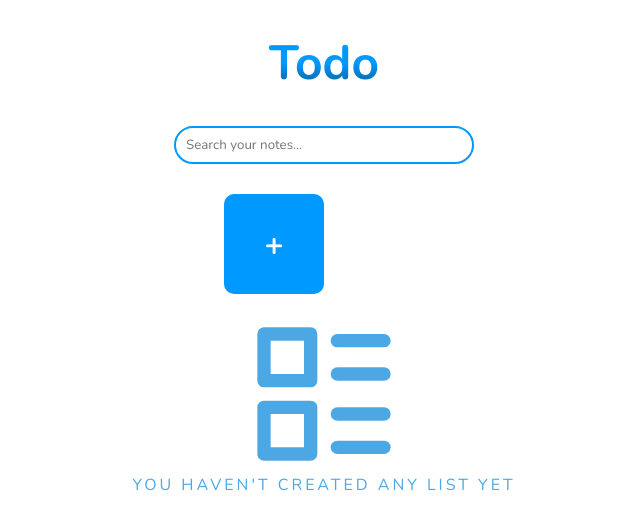
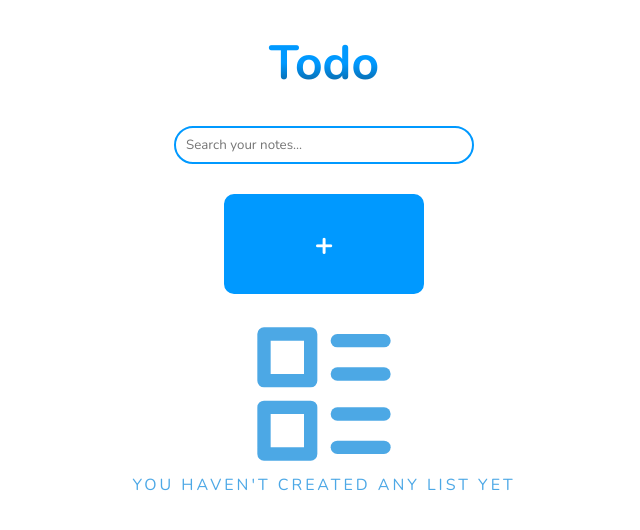
Before and after one commit to onfranciis/todo, a React (Vite) app: page / in a window 1280 px wide. Shown: the top 530 px of the page, without its empty margins (316-956 px from the left). Built offline with nearby package versions, Linux system fonts and the light colour scheme.

Commit message:
fix: tweak styles

```diff
--- a/src/components/card/Card.scss
+++ b/src/components/card/Card.scss
@@ -125,7 +125,7 @@
 /* -------------------------------------------------------------------------- */
 
 .NewCard {
-  max-width: 100px;
+  max-width: 200px;
   width: 100%;
   height: 100%;
   background-color: $primary;
@@ -138,7 +138,7 @@
   flex-direction: row;
   justify-content: center;
   align-items: center;
-  aspect-ratio: 1;
+  aspect-ratio: 2/1;
   padding: 10px;
 }
 
```
